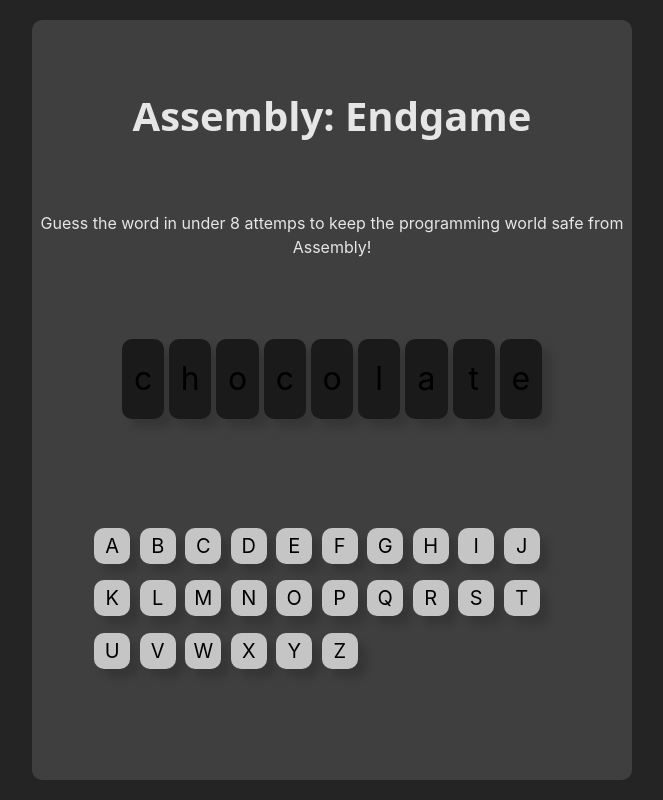
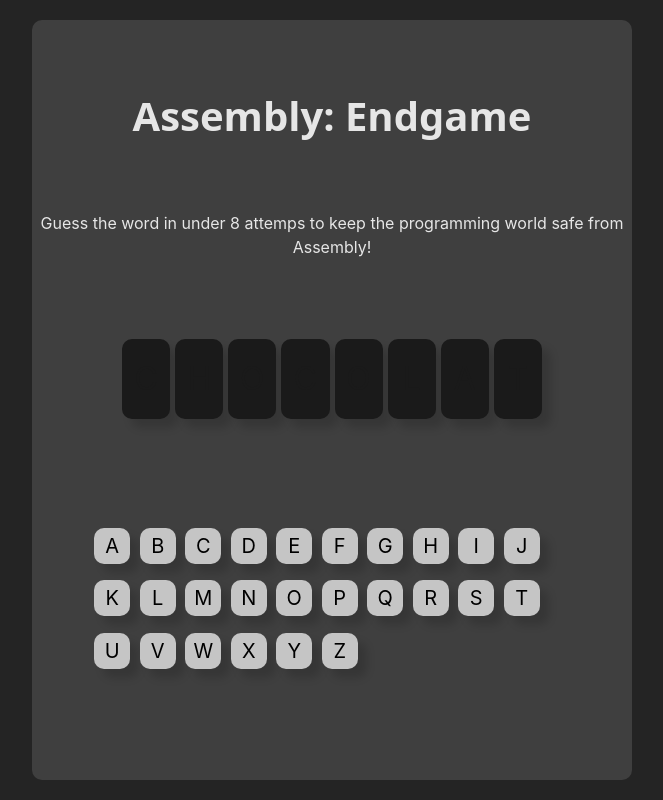
Before and after one commit to wesleyajavon/assembly-react-endgame, a React (Vite) app in the folder assembly-endgame/: page / in a window 1280 px wide. Shown: the whole page, without its empty margins (308-971 px from the left). Built offline with nearby package versions, Linux system fonts and the light colour scheme.

Commit message:
conditional styling

```diff
--- a/assembly-endgame/src/App.jsx
+++ b/assembly-endgame/src/App.jsx
@@ -1,14 +1,16 @@
-import { useState } from 'react'
+import { useState, useRef, useEffect } from 'react'
 import reactLogo from './assets/react.svg'
 import viteLogo from '/vite.svg'
 import { nanoid } from "nanoid"
 import './index.css'
 import KeyboardKeys from './components/KeyboardKeys'
+import WordLetter from './components/WordLetter'
 
 function App() {
 
   const [keys, setKeys] = useState(() => generateKeys())
   const [word, setWord] = useState(() => generateWord())
+  const wordKey = useRef(null)
 
 
   function generateKeys() {
@@ -24,23 +26,27 @@ function App() {
   }
 
   function generateWord() {
-    const words = ["random", "chocolate"]
+    const words = ["RANDOM", "CHOCOLAT"]
     const randomWord = words[Math.floor(Math.random() * words.length)]
-    console.log(randomWord)
-    console.log(randomWord.length)
+
     return new Array(randomWord.length)
       .fill(0)
       .map((_, index) => ({
         value: randomWord.charAt(index),
-        isHeld: false,
+        isFound: false,
         id: nanoid()
       }))
 
   }
 
-  function hold(id) {
+  function hold(id, value) {
     setKeys(oldKey => oldKey.map(key => key.id === id ?
       { ...key, isHeld: !key.isHeld } : key
+    )
+    )
+
+    setWord(oldWord => oldWord.map(key => key.value == value ?
+      { ...key, isFound: !key.isFound } : key
     )
     )
   }
@@ -51,17 +57,17 @@ function App() {
       key={keyObj.id}
       value={keyObj.value}
       isHeld={keyObj.isHeld}
-      hold={() => hold(dieObj.id)}
+      hold={() => hold(keyObj.id, keyObj.value)}
     />)
 
-    const wordElements = word.map(wordObj =>
-      <KeyboardKeys
-        id={wordObj.id}
-        key={wordObj.id}
-        value={wordObj.value}
-        isHeld={wordObj.isHeld}
-        hold={() => hold(dieObj.id)}
-      />)
+  const wordElements = word.map(wordObj =>
+    <WordLetter
+      id={wordObj.id}
+      key={wordObj.id}
+      isFound={wordObj.isFound}
+      value={wordObj.value}
+      ref={wordKey}
+    />)
 
   return (
     <span>
--- a/assembly-endgame/src/components/KeyboardKeys.jsx
+++ b/assembly-endgame/src/components/KeyboardKeys.jsx
@@ -4,11 +4,16 @@ import '../index.css'
 
 export default function KeyboardKeys(props) {
 
-    // const styles = {
-    //     backgroundColor: isHeld ? "#59E391" : "#c5c5c5"
-    // }
+    const isHeld = props.isHeld
+
+    const styles = {
+        backgroundColor: isHeld ? "#59E391" : "#c5c5c5"
+    }
 
     return (
-        <button id={props.id}>{props.value}</button>
+        <button
+            id={props.id}
+            onClick={props.hold}
+            style={styles} >{props.value}</button>
     )
 }
--- /dev/null
+++ b/assembly-endgame/src/components/WordLetter.jsx
@@ -0,0 +1,18 @@
+import { useState } from 'react'
+import '../index.css'
+
+
+export default function WordLetter(props) {
+
+    const isFound = props.isFound
+
+    const styles = {
+        color: isFound ? "white" : "#1a1a1a"
+    }
+
+    return (
+        <button
+            id={props.id}
+            style={styles}>{props.value}</button>
+    )
+}
--- a/assembly-endgame/src/index.css
+++ b/assembly-endgame/src/index.css
@@ -111,5 +111,7 @@ button {
   width: 10vh;
   height: 10vh;
   font-size: 2rem;
+  cursor: auto;
+  color:#1a1a1a
 
 }
```
